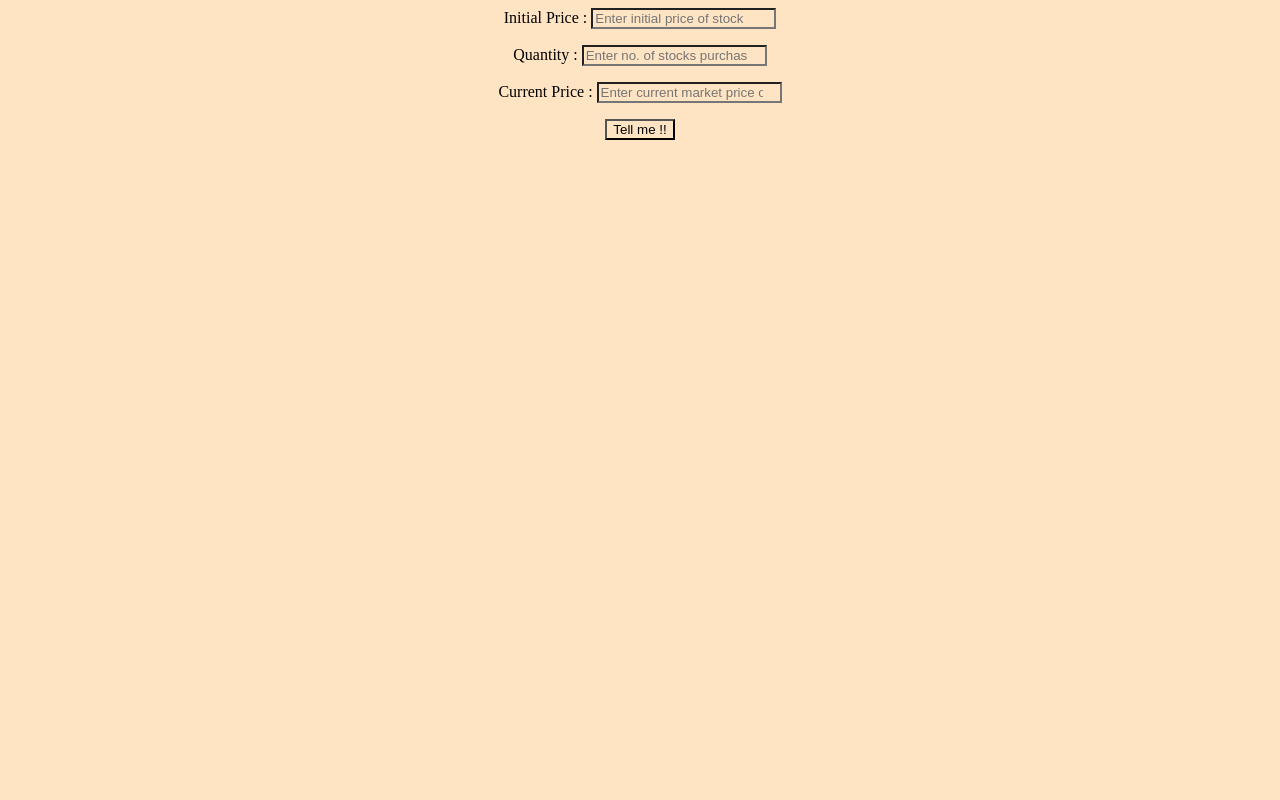
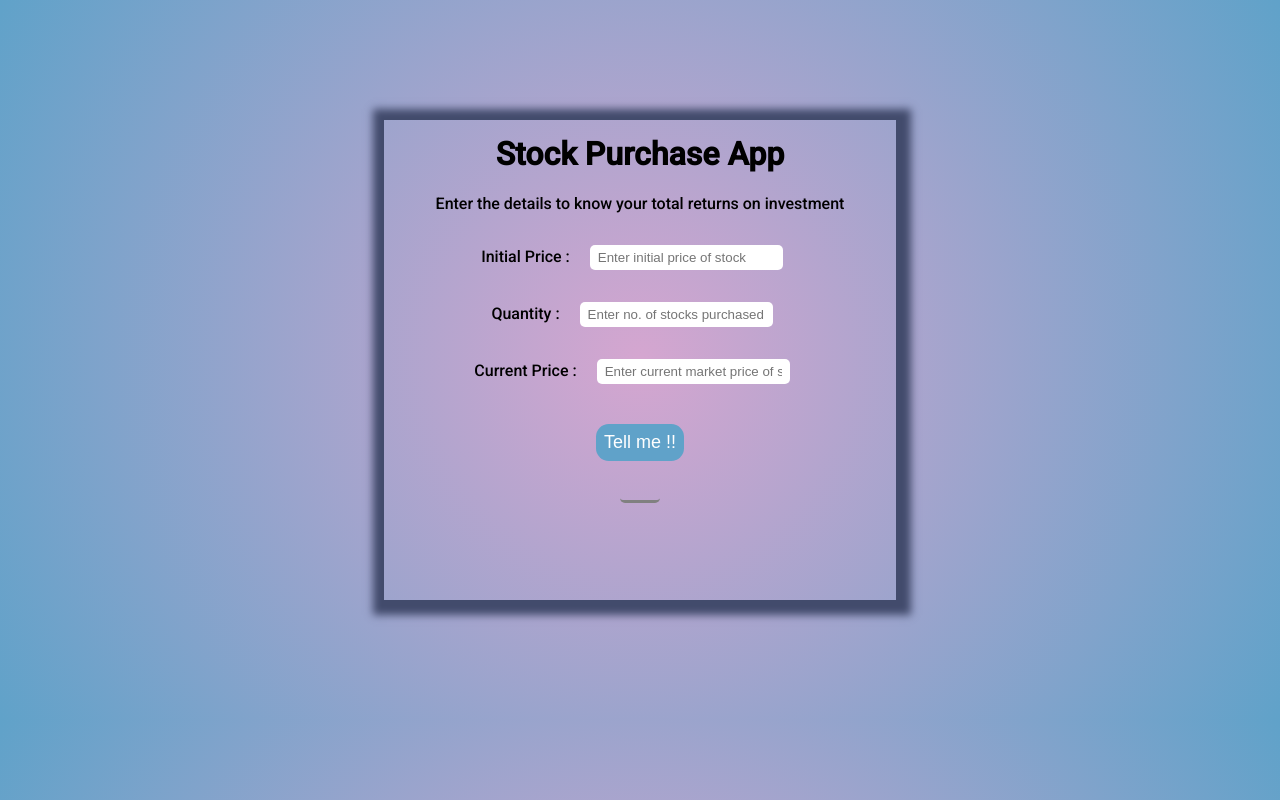
Before and after one commit to vaibhav18matere/stock-purchase-app, a plain HTML site: page index.html in a window 1280 px wide. Drawn offline with Linux system fonts and the light colour scheme.

Commit message:
css:style added

```diff
--- a/index.html
+++ b/index.html
@@ -5,12 +5,15 @@
     <meta http-equiv="X-UA-Compatible" content="IE=edge">
     <meta name="viewport" content="width=device-width, initial-scale=1.0">
     <link rel="stylesheet" href="style.css">
-    <title>Stock purchase app</title>
+    <title>Stock Purchase App</title>
 </head>
 <body>
 
-<main>
+<div class="container">
+    <h1>Stock Purchase App</h1>
+    <p>Enter the details to know your total returns on investment</p>
 
+    <div class="section">
         <label for="initial-price">Initial Price :
             <input type="number" id="initial-price" placeholder="Enter initial price of stock">
         </label>
@@ -26,7 +29,9 @@
         <button id="submit-btn">Tell me !!</button>
 
         <div id="output-box"></div>
-</main>
+    </div>
+
+</div>
 
 
 
--- a/style.css
+++ b/style.css
@@ -1,10 +1,68 @@
-*{
-    background-color: bisque;
+@import url('https://fonts.googleapis.com/css2?family=Roboto:wght@500&display=swap');
+
+body{
+    font-family: 'Roboto', sans-serif;
+    margin:0;
+    text-align: center;
+    font-family: 'Roboto', sans-serif;
+    background: rgb(213,166,208);
+    background: radial-gradient(circle, rgba(213,166,208,1) 0%, rgba(96,162,201,1) 100%);
 }
-body{
-    text-align: center;
+.container{
+    height: 60vh;
+    width: 40%;
+    margin: 15vh auto;
+    box-shadow: 2px 2px 8px 13px #424b6c;
 }
-label{
+.container h1{
+    padding-top: 15px;
+}
+.section{
+    display: flex;
+    align-items: center;
+    justify-content: center;
+    flex-direction: column;
+}
+.section input{
+    margin: 1rem;
+    border: none;
+    outline: none;
+    border-radius: 5px;
+    padding: 5px 8px;
+    color: black;
+}
+.section button{
     display: block;
-    padding-bottom: 1rem;
+    margin: 1.5rem;
+    padding: 0.5rem;
+    background: rgba(96,162,201,1);
+    color: #FFFFFF;
+    border-radius: 0.8rem;
+    border: none;
+    border-width: medium;
+    cursor: pointer;
+    font-size: large;
 }
+.section button:hover{
+    background-color:rgb(7, 68, 103);
+}
+#output-box{
+    margin: 5px;
+    font-size: 1.2rem;
+    border-bottom: 3px solid grey;
+    padding: 5px 20px;
+    border-radius: 5px;
+}
+
+
+
+
+
+
+
+/* to remove arrows from input section */
+input::-webkit-outer-spin-button,
+input::-webkit-inner-spin-button {
+  -webkit-appearance: none;
+  margin: 0;
+}
```
Lines whose indentation alone changed are shown as unchanged.
